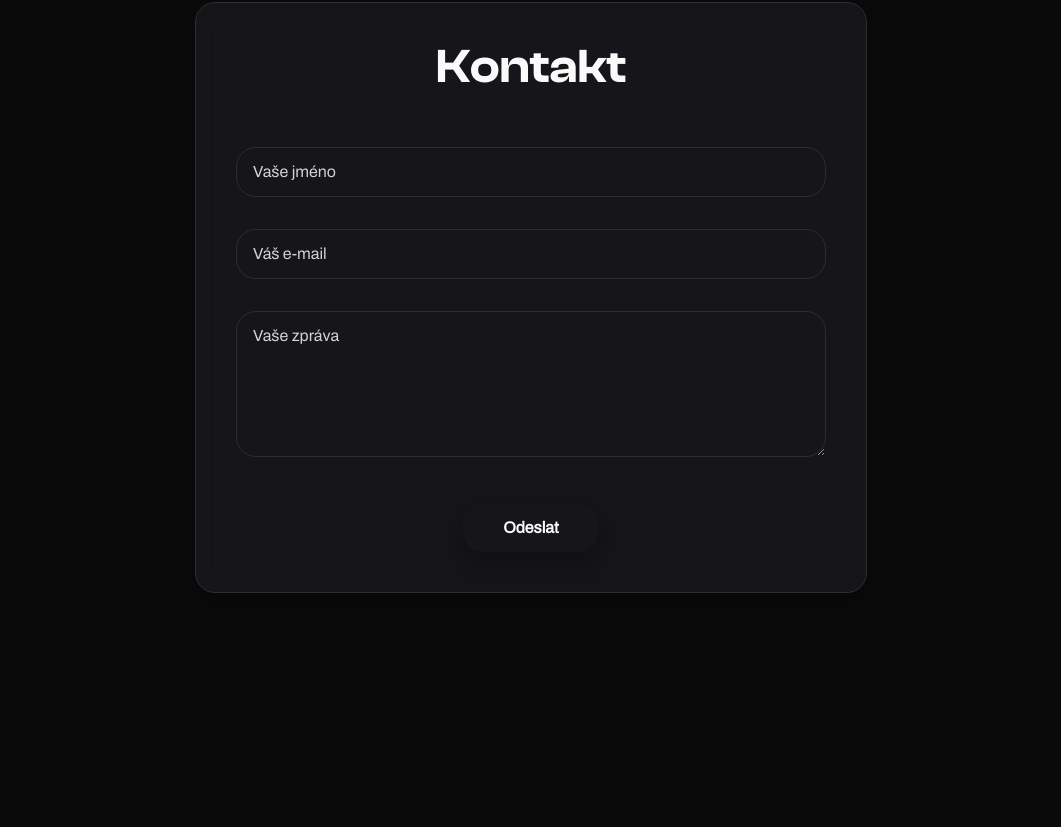
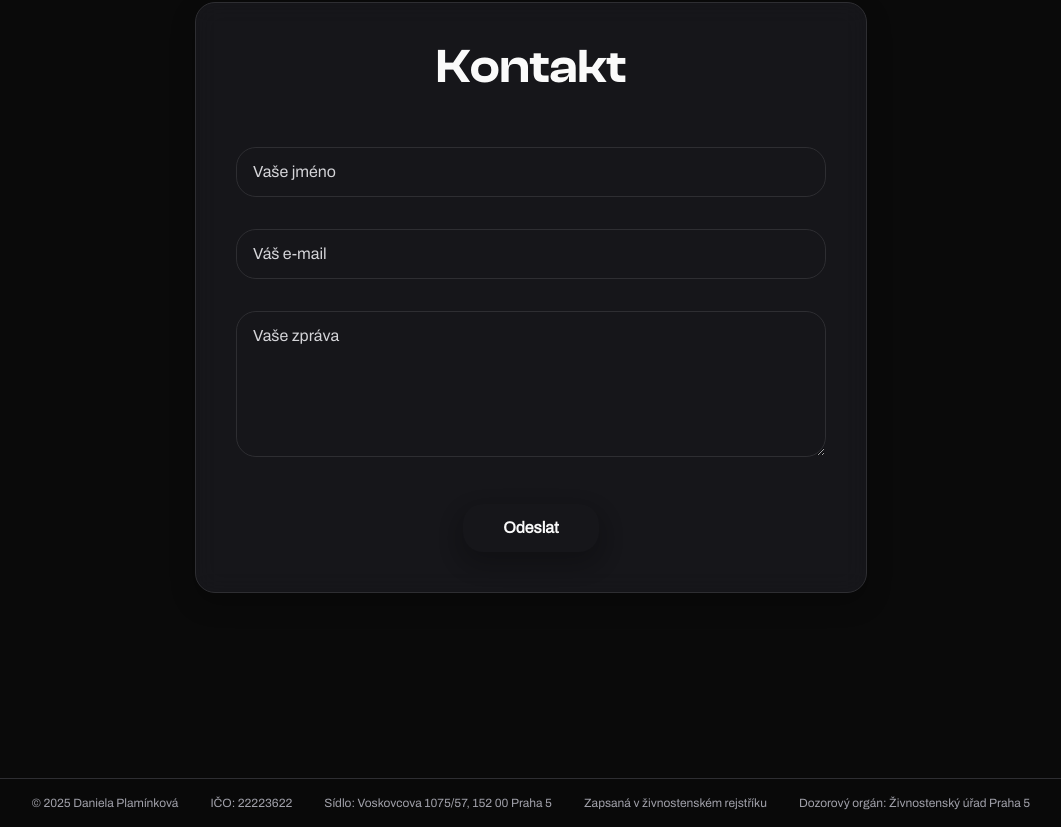
Before and after one commit to terezavrchovinova/dp-design, a React (Vite) app: page / in a window 1280 px wide. Shown: the part 5879-6706 px from the top of the page, without its empty margins (109-1170 px from the left). Before the commit the page ends 6577 px from the top, so only its background shows below. Built offline with nearby package versions, Linux system fonts and the light colour scheme.

Commit message:
feat: add Footer component and update translations for footer details

```diff
--- a/src/App.tsx
+++ b/src/App.tsx
@@ -8,6 +8,7 @@ import './index.css'
 
 // Components
 import { Navbar } from './components/Navbar'
+import { Footer } from './components/Footer'
 import { MobileMenu } from './components/MobileMenu'
 
 // Sections
@@ -33,6 +34,7 @@ function App() {
         <WhatIDo />
         <About />
         <Contact />
+        <Footer />
       </main>
     </>
   )
--- /dev/null
+++ b/src/components/Footer.tsx
@@ -0,0 +1,27 @@
+import { useTranslation } from 'react-i18next'
+
+export const Footer = () => {
+  const { t } = useTranslation()
+
+  return (
+    <footer
+      className="w-full mt-20 border-t backdrop-blur-lg"
+      style={{
+        backgroundColor: 'rgba(10,10,10,0.75)',
+        borderColor: 'var(--color-border)',
+      }}
+    >
+      <div className="max-w-6xl mx-auto px-6 py-4 text-xs text-[var(--color-gray)]">
+        <div className="flex flex-wrap justify-center space-x-8 space-y-2 md:space-y-0">
+          <p>
+            © {new Date().getFullYear()} {t('footer.name')}
+          </p>{' '}
+          <p>{t('footer.ico')}</p>
+          <p>{t('footer.address')}</p>
+          <p>{t('footer.registered')}</p>
+          <p>{t('footer.supervisoryAuthority')}</p>
+        </div>
+      </div>
+    </footer>
+  )
+}
--- a/src/locales/cs/translation.json
+++ b/src/locales/cs/translation.json
@@ -93,5 +93,13 @@
         "send": "Odeslat",
         "success": "✅ Zpráva byla úspěšně odeslána!",
         "error": "❌ Něco se pokazilo. Zkuste to prosím znovu."
+    },
+    "footer": {
+        "name": "Daniela Plamínková",
+        "ico": "IČO: 22223622",
+        "address": "Sídlo: Voskovcova 1075/57, 152 00 Praha 5",
+        "registered": "Zapsaná v živnostenském rejstříku",
+        "supervisoryAuthority": "Dozorový orgán: Živnostenský úřad Praha 5",
+        "copyright": "© {year} Daniela Plamínková"
     }
 }
--- a/src/locales/en/translation.json
+++ b/src/locales/en/translation.json
@@ -93,5 +93,13 @@
         "send": "Send",
         "success": "✅ Message sent successfully!",
         "error": "❌ Something went wrong. Please try again later."
+    },
+    "footer": {
+        "name": "Daniela Plamínková",
+        "ico": "VAT number: 22223622",
+        "address": "Headquarters: Voskovcova 1075/57, 152 00 Prague 5",
+        "registered": "Registered in the Trade Register",
+        "supervisoryAuthority": "Supervisory authority: Trade Office Prague 5",
+        "copyright": "© {year} Daniela Plamínková"
     }
 }
```
